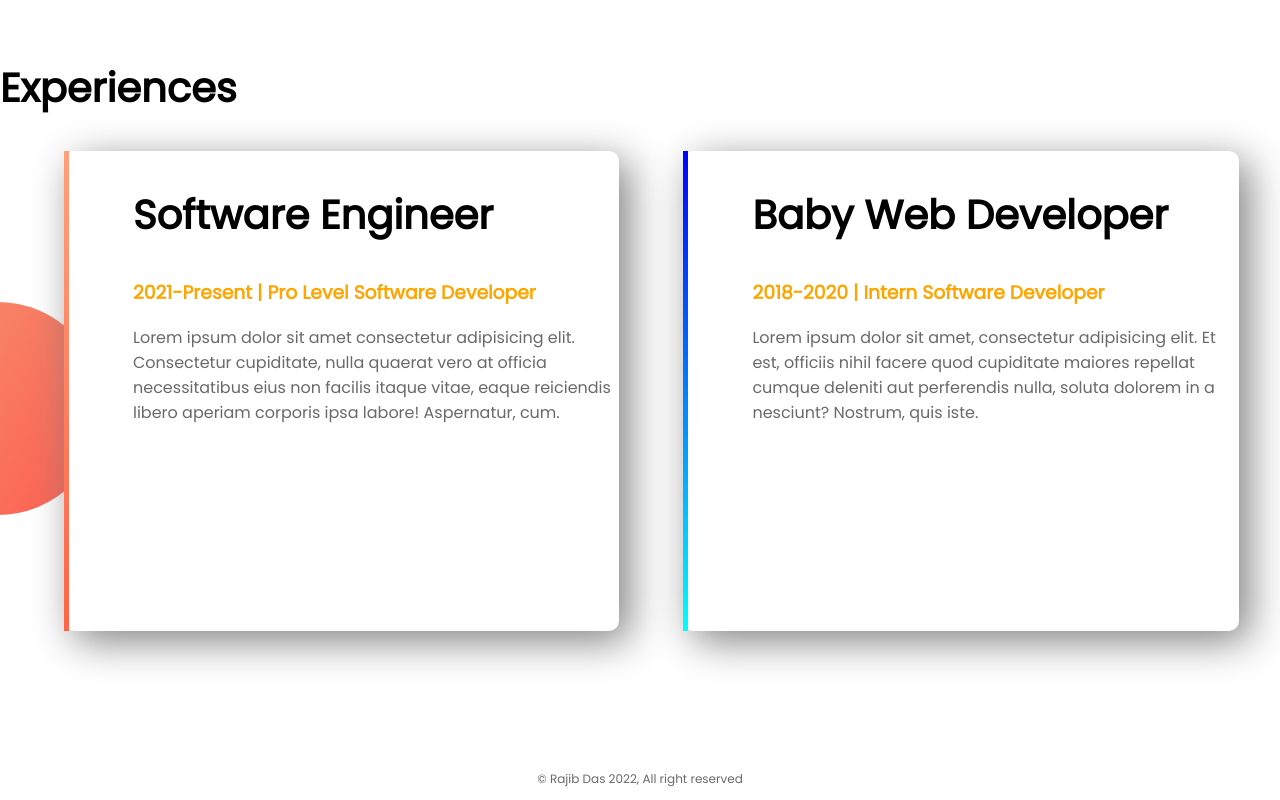
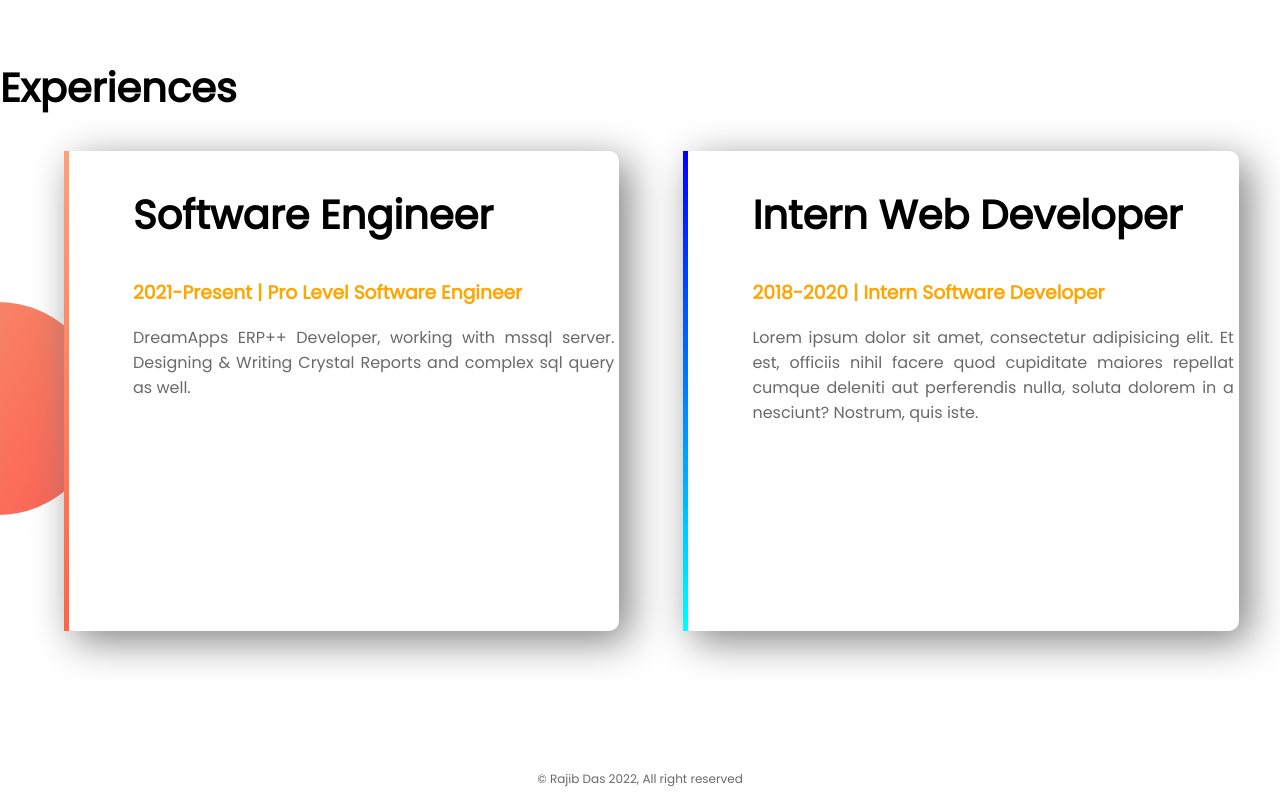
Before and after one commit to rajibdas-it/web-dev-sample, a plain HTML site: page index.html in a window 1280 px wide. Shown: the part 1375-2175 px from the top of the page. Drawn offline with Linux system fonts and the light colour scheme.

Commit message:
Complete website finally

```diff
--- a/index.html
+++ b/index.html
@@ -51,15 +51,13 @@
         <div id="full-satck" class="exp-half-width single-experience">
             <h2>Software Engineer</h2>
 
-            <h3 class="orange-highlight">2021-Present | Pro Level Software Developer </h3>
-            <p>Lorem ipsum dolor sit amet consectetur adipisicing elit. Consectetur cupiditate, nulla quaerat vero at
-                officia necessitatibus eius non facilis itaque vitae, eaque reiciendis libero aperiam corporis ipsa
-                labore! Aspernatur, cum.
-            </p>
+            <h3 class="orange-highlight">2021-Present | Pro Level Software Engineer </h3>
+            <p>DreamApps ERP++ Developer, working with mssql server. Designing & Writing Crystal Reports and complex sql
+                query as well.</p>
         </div>
 
         <div id="baby-web" class="exp-half-width single-experience">
-            <h2>Baby Web Developer</h2>
+            <h2>Intern Web Developer</h2>
             <h3 class="orange-highlight">2018-2020 | Intern Software Developer </h3>
             <p>Lorem ipsum dolor sit amet, consectetur adipisicing elit. Et est, officiis nihil facere quod cupiditate
                 maiores repellat cumque deleniti aut perferendis nulla, soluta dolorem in a nesciunt? Nostrum, quis
--- a/style.css
+++ b/style.css
@@ -76,6 +76,11 @@ P {
     background-position: left;
 }
 
+.experience-area p {
+    text-align: justify;
+    padding-right: 5px;
+}
+
 #full-satck {
     border-left: 5px solid;
     border-image: linear-gradient(180deg, lightSalmon, tomato);
```
